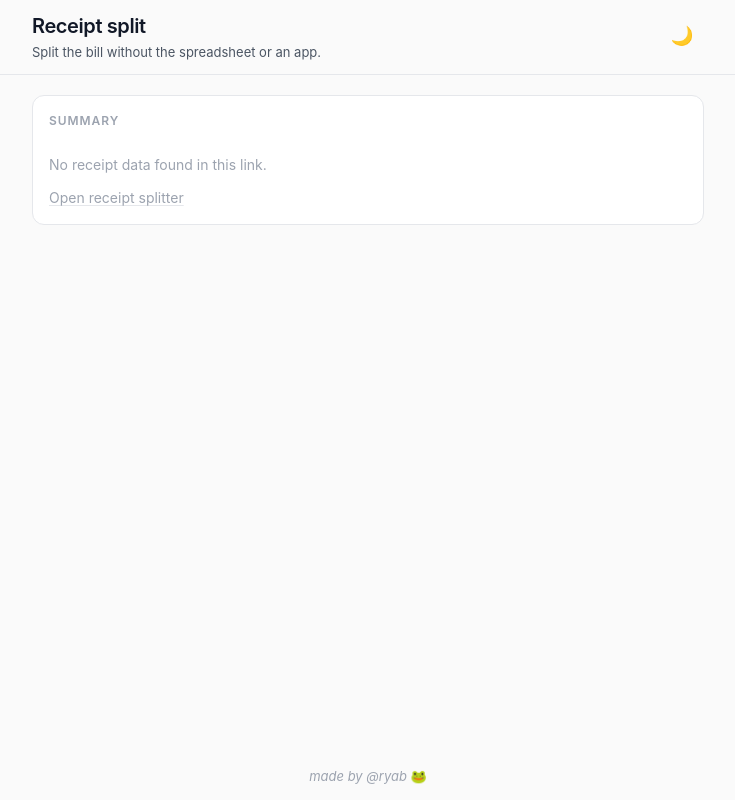
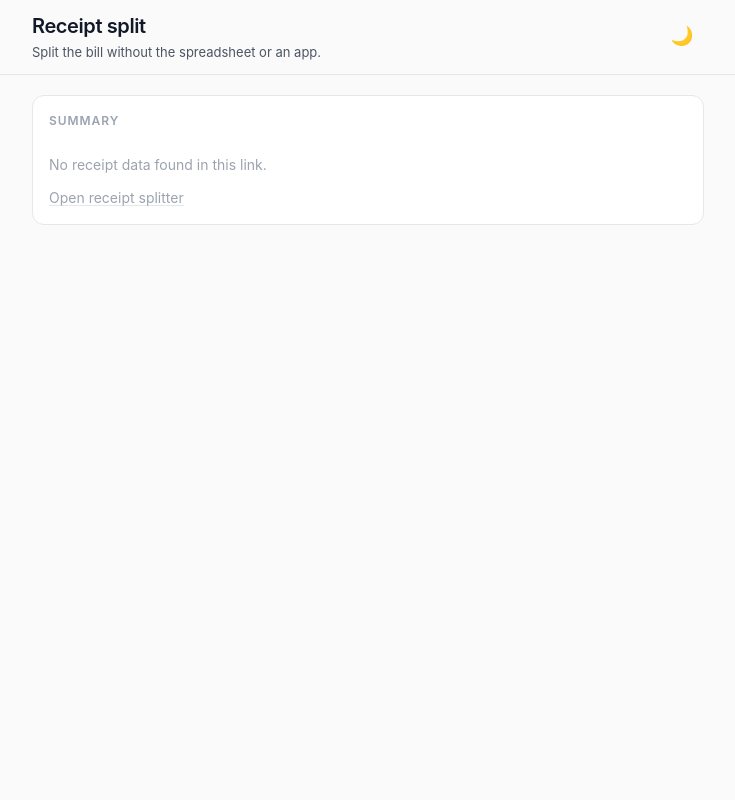
Before and after one commit to ryazlee/payment-splitter, a React (Vite) app: page /summary in a window 1280 px wide. Shown: the whole page, without its empty margins (272-1007 px from the left). Built offline with nearby package versions, Linux system fonts and the light colour scheme.

Commit message:
Show the maker watermark only on the home screen.

```diff
--- a/src/components/screens/SummaryScreen.tsx
+++ b/src/components/screens/SummaryScreen.tsx
@@ -1,7 +1,6 @@
 import { startTransition, useEffect, useState } from 'react'
 import { Link } from 'react-router-dom'
 import AppHeader from '../AppHeader'
-import MakerCredit from '../MakerCredit'
 import SectionCard from '../SectionCard'
 import SummaryPanel from '../SummaryPanel'
 import { createShareUrl, readHashState } from '../../utils/hashState'
@@ -39,9 +38,6 @@ export default function SummaryScreen() {
             </div>
           </div>
         </main>
-        <footer className="app-footer">
-          <MakerCredit />
-        </footer>
       </div>
     )
   }
@@ -76,9 +72,6 @@ export default function SummaryScreen() {
           </div>
         </div>
       </main>
-      <footer className="app-footer">
-        <MakerCredit />
-      </footer>
     </div>
   )
 }
```
